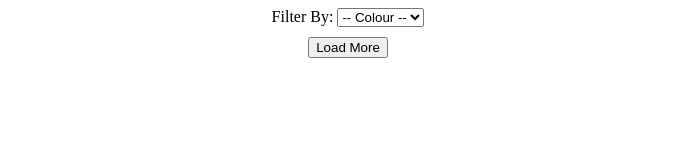
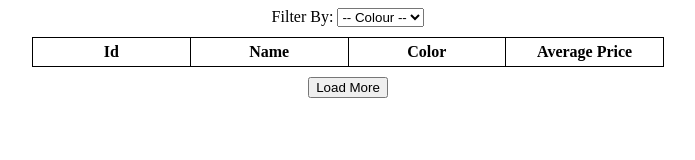
Before and after one commit to joebhullar/SimpleAPIChallenge, a plain HTML site: page src/index.html in a window 1280 px wide. Shown: the whole page, without its empty margins (292-987 px from the left). Drawn offline with nearby package versions, Linux system fonts and the light colour scheme.

Commit message:
Console Log Of JSON Implemented

```diff
--- a/src/index.css
+++ b/src/index.css
@@ -5,3 +5,15 @@
 .container {
     text-align: center;
 }
+
+table, td, th, tr {
+    border: 1px solid black;
+    border-collapse: collapse;
+    text-align: center;
+    padding: 5px;
+    margin: 0 auto;
+    width:50%;
+    white-space: pre-wrap;
+    table-layout: fixed;
+
+}
--- a/src/index.html
+++ b/src/index.html
@@ -7,6 +7,12 @@
   </head>
 
   <body>
+  	<script src="https://maxcdn.bootstrapcdn.com/bootstrap/3.3.6/css/bootstrap.min.css">
+  	</script>
+
+
+
+
     <div class="container">
       <label for="colour-dropdown">Filter By:</label>
       <select id="colour-dropdown" name="colour">
@@ -19,9 +25,21 @@
       </select>
     </div>
 
+
     <div id="results-container" class="container">
-      <!-- output goes here -->
+      <table>
+      <thead>
+      	 <tr>
+    		<th>Id</th>
+    		<th>Name</th>
+    		<th>Color</th>
+    		<th>Average Price</th>
+     	 </tr>
+      </thead>
+      </table>
+
     </div>
+
 
     <div class="container">
       <button id="load-more-btn" type="button">Load More</button>
--- a/src/index.js
+++ b/src/index.js
@@ -0,0 +1,22 @@
+// need to call constructor DataSource() in order to make sure that we have an array of objects
+		//CODE BELOW produces array of objects!
+ DataSource();
+// console.log("After Constructor Is Called!!");
+//
+// console.log(DataSource.prototype.getNextPage());
+// console.log(DataSource.prototype.getNextPage());
+// console.log(DataSource.prototype.getNextPage());
+// console.log(DataSource.prototype.getNextPage());
+// console.log("Nothing should print  after this");
+// console.log(DataSource.prototype.getNextPage());
+
+var arrItems= [];
+arrItems=DataSource.prototype.getNextPage();
+console.log("Below are ONLY THREE objects from the array!");
+console.log(arrItems[0]["id"]);
+console.log(arrItems[1]["soldInStores"].length);
+console.log(arrItems[2]["soldInStores"][1]["price"]);
+
+//arrItems=#JOE
+
+var items=[];
```
